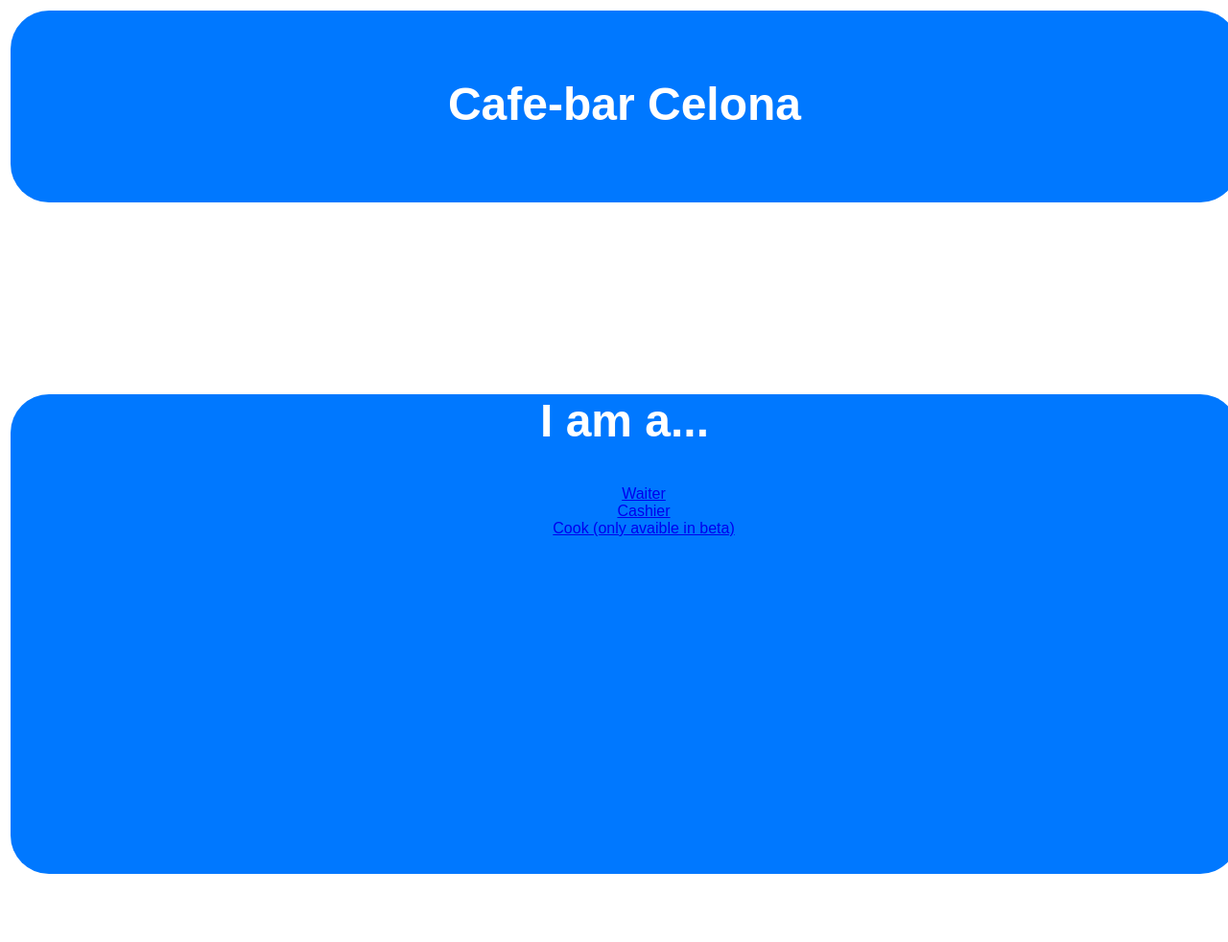
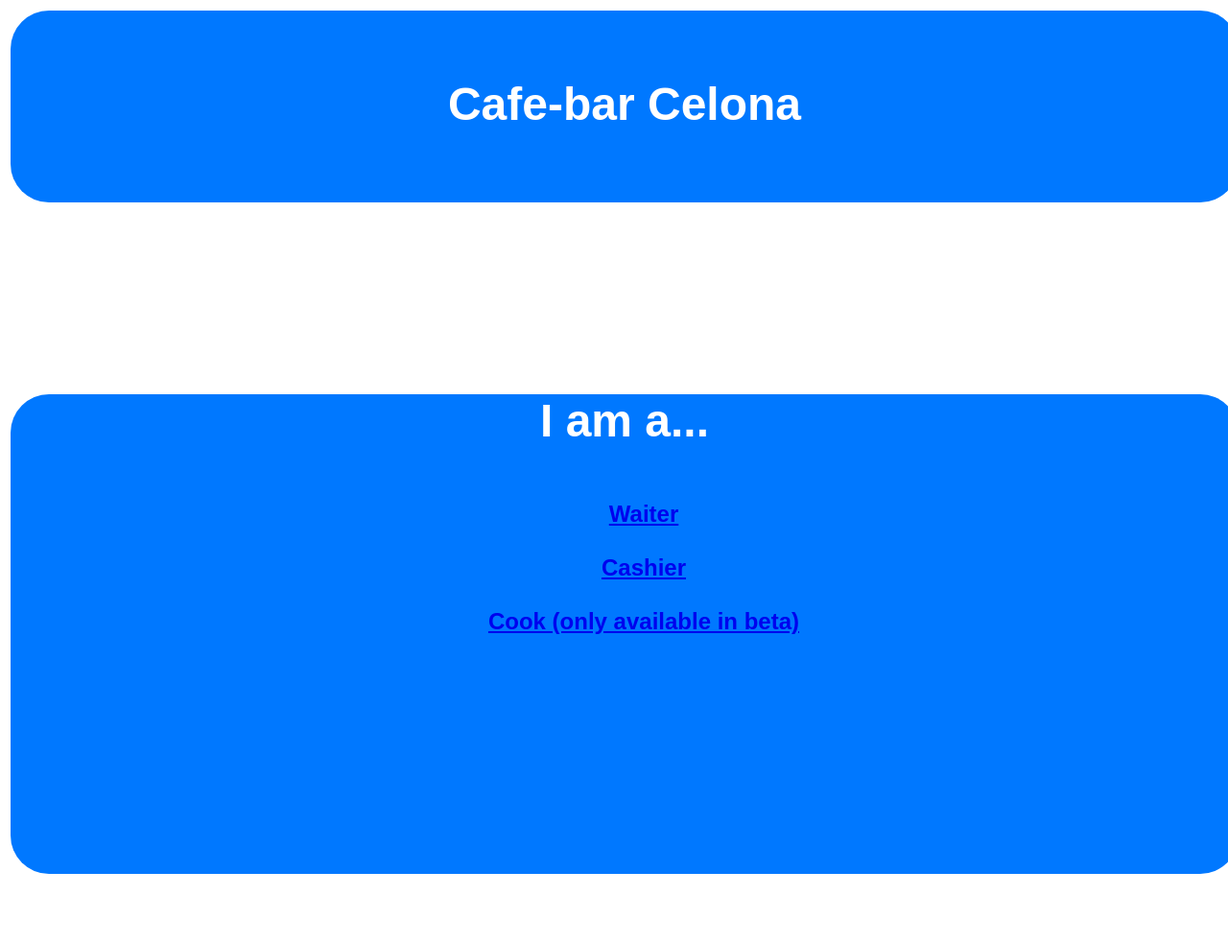
Before and after one commit to PietPtr/FinalProject, a Django app: page /restaurant/menu in a window 1280 px wide. Shown: the whole page at 96% size. Run offline with Django 3.2, Linux system fonts and the light colour scheme; the visitor is signed in with stand-in values (Sample User, id 1).

Commit message:
Modify appearance

```diff
--- a/backend/restaurant/static/stylesheet.css
+++ b/backend/restaurant/static/stylesheet.css
@@ -41,13 +41,20 @@ h3 {
 }
 
 h4 {
+    color: #ffffff;
     margin-top: 16px;
 }
 
+
 h5 {
     color: #b40404;
-    margin-top: 20px;
 }
+
+h6 {
+    color: #ffffff;
+    font-size: 150%
+}
+
 
 table {
     border-style: hidden;
--- a/backend/restaurant/templates/login.html
+++ b/backend/restaurant/templates/login.html
@@ -2,7 +2,8 @@
 <!DOCTYPE html>
 <html>
 <head>
-<link rel="stylesheet" type="text/css" href="{%  static 'stylesheet.css' %}">
+    <link rel="stylesheet" type="text/css" href="{%  static 'stylesheet.css' %}">
+    <link rel="shortcut icon" href="{% static 'favicon.ico' %}">
 </header>
 <title>Login</title>
 </head>
--- a/backend/restaurant/templates/menu.html
+++ b/backend/restaurant/templates/menu.html
@@ -8,6 +8,8 @@
     <title>Menu</title>
 </head>
 
+
+
 <body>
     <div class="container">
         <div class="header">
@@ -15,10 +17,11 @@
         </div>
         <div class="login">
           <h2>I am a...</h2>
-          <ul>
-            <a href="waiter">Waiter</a><br>
-            <a href="cashier">Cashier</a><br>
-            <a href="cooks">Cook (only avaible in beta)</a><br>
+          <h6><ul>
+            <a href="waiter">Waiter</a><br><br>
+            <a href="cashier">Cashier</a><br><br>
+            <a href="cooks">Cook (only available in beta)</a><br><br>
+              </h6>
         </div>
     </div>
 
```
